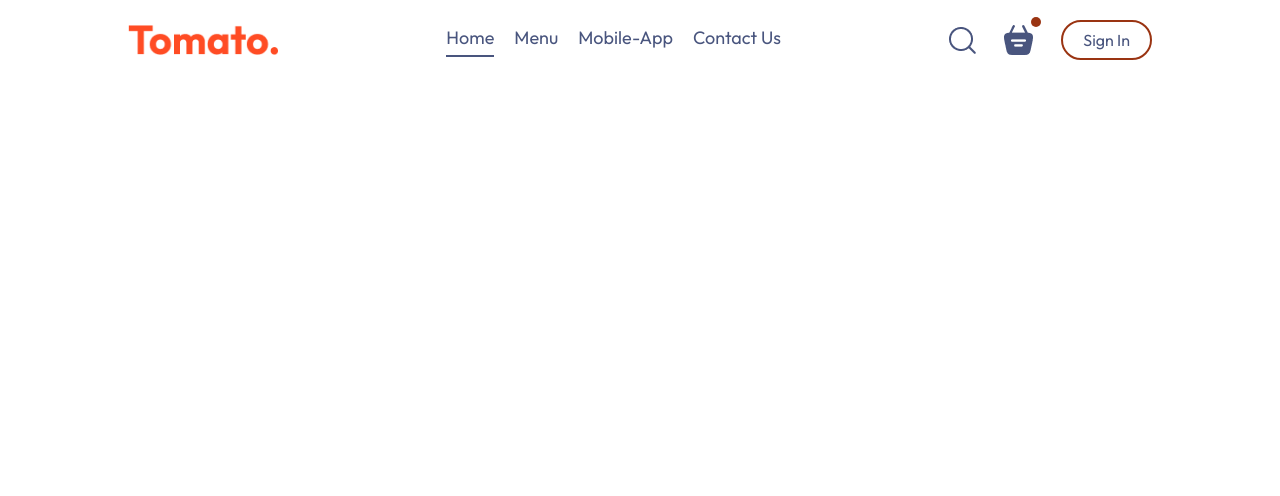
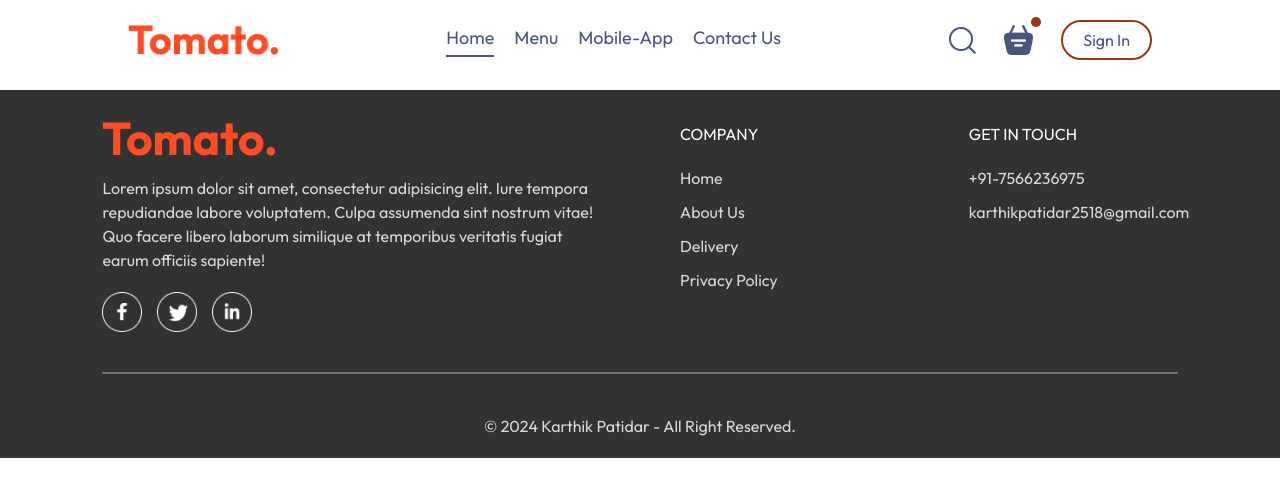
Before and after one commit to karthiksk2518/Food-Ordering, a React (Vite) app in the folder frontend/: page /order in a window 1280 px wide. Shown: the top 496 px of the page. Built offline with nearby package versions, Linux system fonts and the light colour scheme.

Commit message:
Footer Added

```diff
--- a/frontend/src/App.jsx
+++ b/frontend/src/App.jsx
@@ -3,9 +3,11 @@ import Navbar from "./components/Navbar";
 import Home from "./pages/Home";
 import Cart from "./pages/Cart";
 import PlaceOrder from "./pages/PlaceOrder";
+import Footer from "./components/Footer";
 
 const App = () => {
   return (
+    <div>
       <div className="w-[80%] m-auto">
         <Navbar />
         <Routes>
@@ -14,6 +16,8 @@ const App = () => {
           <Route path="/order" element={<PlaceOrder />} />
         </Routes>
       </div>
+      <Footer/>
+    </div>
   )
 }
 
--- /dev/null
+++ b/frontend/src/components/Footer.jsx
@@ -0,0 +1,41 @@
+import { assets } from "../assets/assets"
+
+const Footer = () => {
+    return (
+        <div className="text-[#d9d9d9] bg-[#323232] flex flex-col items-center gap-5 py-5 px-[8vw] pt-8 mt-[30px]" id="footer">
+            <div className="w-full grid grid-cols-4 gap-20">
+                <div className="col-span-2 flex flex-col items-start gap-5">
+                    <img src={assets.logo} alt="" />
+                    <p>Lorem ipsum dolor sit amet, consectetur adipisicing elit. Iure tempora repudiandae labore voluptatem. Culpa assumenda sint nostrum vitae! Quo facere libero laborum similique at temporibus veritatis fugiat earum officiis sapiente!</p>
+                    <div className="flex ">
+                        <img className="w-10 mr-[15px] cursor-pointer" src={assets.facebook_icon} alt="" />
+                        <img className="w-10 mr-[15px] cursor-pointer" src={assets.twitter_icon} alt="" />
+                        <img className="w-10 mr-[15px] cursor-pointer" src={assets.linkedin_icon} alt="" />
+                    </div>
+                </div>
+                <div className="col-span-1 flex flex-col items-start gap-5">
+                    <h2 className="text-white">COMPANY</h2>
+                    <ul>
+                        <li className="mb-2.5 cursor-pointer">Home</li>
+                        <li className="mb-2.5 cursor-pointer">About Us</li>
+                        <li className="mb-2.5 cursor-pointer">Delivery</li>
+                        <li className="mb-2.5 cursor-pointer">Privacy Policy</li>
+                    </ul>
+                </div>
+                <div className="col-span-1 flex flex-col items-start gap-5">
+                    <h2 className="text-white">GET IN TOUCH</h2>
+                    <ul>
+                        <li className="mb-2.5 cursor-pointer">+91-7566236975</li>
+                        <li className="mb-2.5 cursor-pointer">karthikpatidar2518@gmail.com</li>
+                    </ul>
+                </div>
+            </div>
+            <hr className="w-[100%] h-0.5 my-5 mx-0 bg-gray-500 border-none"/>
+            <p className="footer-copyright">
+                &copy; 2024 Karthik Patidar - All Right Reserved.
+            </p>
+        </div>
+    )
+}
+
+export default Footer
```
Lines whose indentation alone changed are shown as unchanged.
